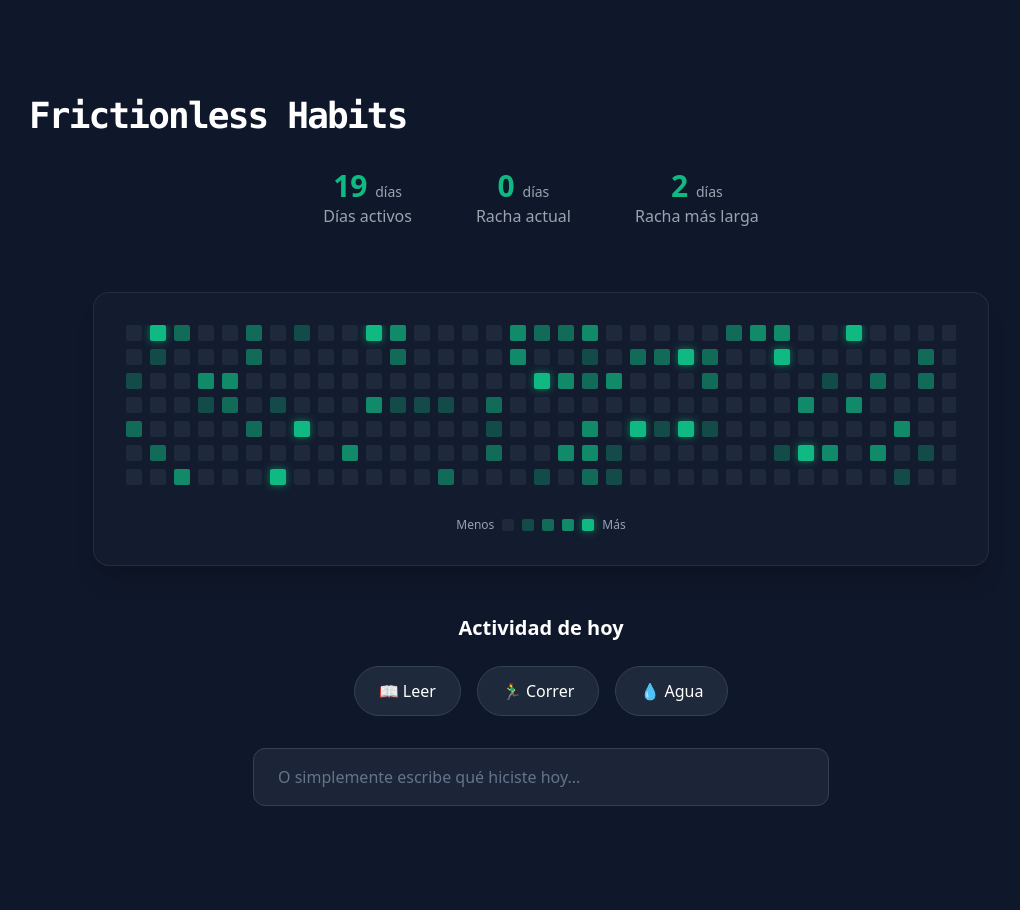
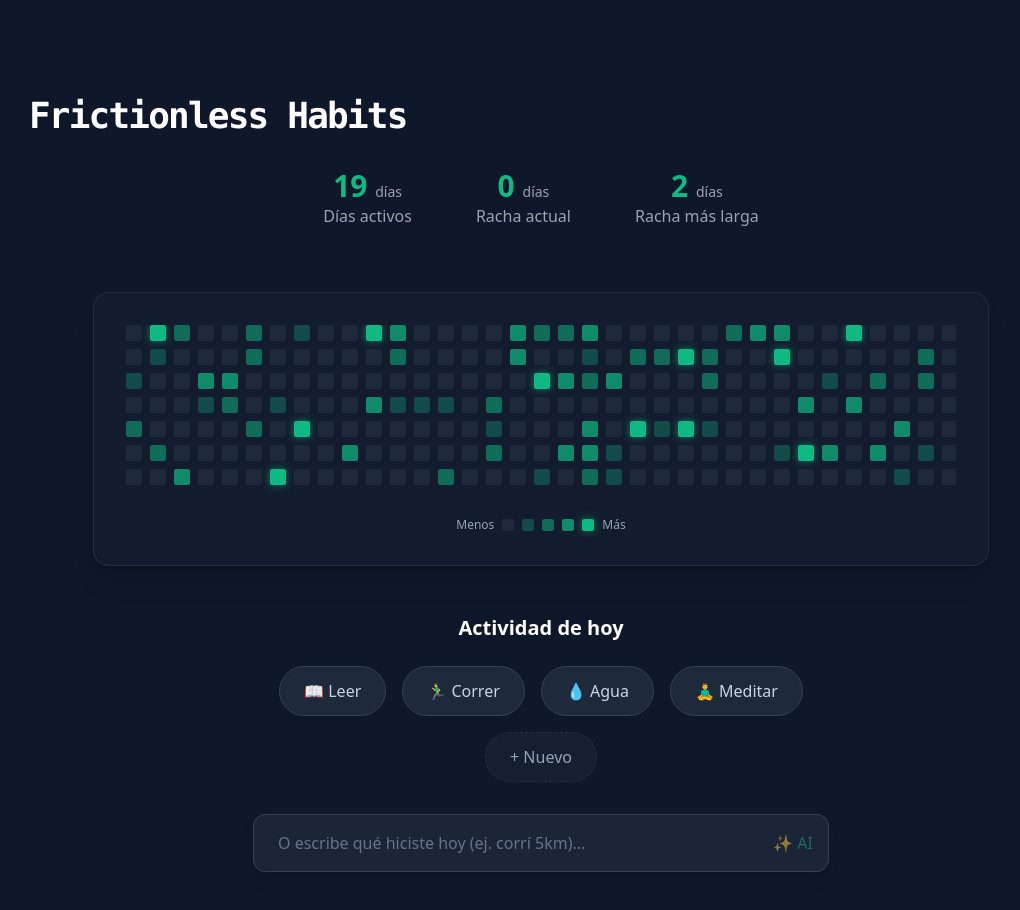
Before and after one commit to dannieldev/habit-tracker, a Next.js app: page / in a window 1280 px wide. Shown: the top 910 px of the page, without its empty margins (99-1119 px from the left). Built offline with nearby package versions, Linux system fonts and the light colour scheme.

Commit message:
feat: implement QuickAdd interactive component with UI glow

```diff
--- a/src/app/page.tsx
+++ b/src/app/page.tsx
@@ -1,4 +1,5 @@
 import Heatmap from "@/components/Heatmap";
+import QuickAdd from "@/components/QuickAdd";
 
 export default function Home() {
   return (
@@ -28,26 +29,8 @@ export default function Home() {
         <Heatmap />
       </div>
 
-      {/* Quick Add Placeholder */}
-      <div className="w-full max-w-xl text-center">
-        <h2 className="text-xl font-semibold mb-6">Actividad de hoy</h2>
-        <div className="flex justify-center gap-4 mb-8">
-          <button className="px-6 py-3 rounded-full bg-slate-800 border border-slate-700 hover:border-primary/50 transition-colors">
-            📖 Leer
-          </button>
-          <button className="px-6 py-3 rounded-full bg-slate-800 border border-slate-700 hover:border-primary/50 transition-colors">
-            🏃‍♂️ Correr
-          </button>
-          <button className="px-6 py-3 rounded-full bg-slate-800 border border-slate-700 hover:border-primary/50 transition-colors">
-            💧 Agua
-          </button>
-        </div>
-        <input
-          type="text"
-          placeholder="O simplemente escribe qué hiciste hoy..."
-          className="w-full bg-slate-800/80 border border-slate-700 rounded-xl px-6 py-4 outline-none focus:border-primary transition-colors text-white placeholder-slate-500"
-        />
-      </div>
+      {/* Quick Add Section */}
+      <QuickAdd />
     </main>
   );
 }
--- /dev/null
+++ b/src/components/QuickAdd.tsx
@@ -0,0 +1,77 @@
+"use client";
+
+import { useState } from "react";
+
+// In the future this will be fetched from Firebase
+const initialHabits = [
+  { id: 1, name: "Leer", icon: "📖" },
+  { id: 2, name: "Correr", icon: "🏃‍♂️" },
+  { id: 3, name: "Agua", icon: "💧" },
+  { id: 4, name: "Meditar", icon: "🧘‍♂️" }
+];
+
+export default function QuickAdd() {
+  const [activeHabits, setActiveHabits] = useState<number[]>([]);
+  const [inputValue, setInputValue] = useState("");
+
+  const toggleHabit = (id: number) => {
+    setActiveHabits(prev =>
+      prev.includes(id)
+        ? prev.filter(hId => hId !== id)
+        : [...prev, id]
+    );
+    // Here we would sync with Firebase
+  };
+
+  const handleSmartInputSubmit = (e: React.KeyboardEvent<HTMLInputElement>) => {
+    if (e.key === "Enter" && inputValue.trim()) {
+      console.log("Processing Smart Input:", inputValue);
+      // Here we would call the AI API to parse the natural language
+      setInputValue("");
+    }
+  };
+
+  return (
+    <div className="w-full max-w-xl text-center">
+      <h2 className="text-xl font-semibold mb-6">Actividad de hoy</h2>
+
+      <div className="flex flex-wrap justify-center gap-4 mb-8">
+        {initialHabits.map((habit) => {
+          const isActive = activeHabits.includes(habit.id);
+          return (
+            <button
+              key={habit.id}
+              onClick={() => toggleHabit(habit.id)}
+              className={`px-6 py-3 rounded-full transition-all duration-300 border ${
+                isActive
+                  ? 'bg-primary/20 border-primary text-primary shadow-[0_0_15px_rgba(16,185,129,0.3)]'
+                  : 'bg-slate-800 border-slate-700 hover:border-primary/50 text-slate-300'
+              }`}
+            >
+              {habit.icon} {habit.name}
+            </button>
+          );
+        })}
+
+        {/* Button to add a new habit definition */}
+        <button className="px-6 py-3 rounded-full bg-slate-800/50 border border-slate-700/50 text-slate-400 hover:text-white border-dashed transition-colors">
+          + Nuevo
+        </button>
+      </div>
+
+      <div className="relative group">
+        <input
+          type="text"
+          value={inputValue}
+          onChange={(e) => setInputValue(e.target.value)}
+          onKeyDown={handleSmartInputSubmit}
+          placeholder="O escribe qué hiciste hoy (ej. corrí 5km)..."
+          className="w-full bg-slate-800/80 border border-slate-700 rounded-xl px-6 py-4 outline-none focus:border-primary transition-all duration-300 text-white placeholder-slate-500 shadow-lg group-hover:shadow-[0_0_15px_rgba(16,185,129,0.1)]"
+        />
+        <div className="absolute right-4 top-1/2 -translate-y-1/2 text-primary opacity-50 group-focus-within:opacity-100 transition-opacity">
+          ✨ AI
+        </div>
+      </div>
+    </div>
+  );
+}
```
